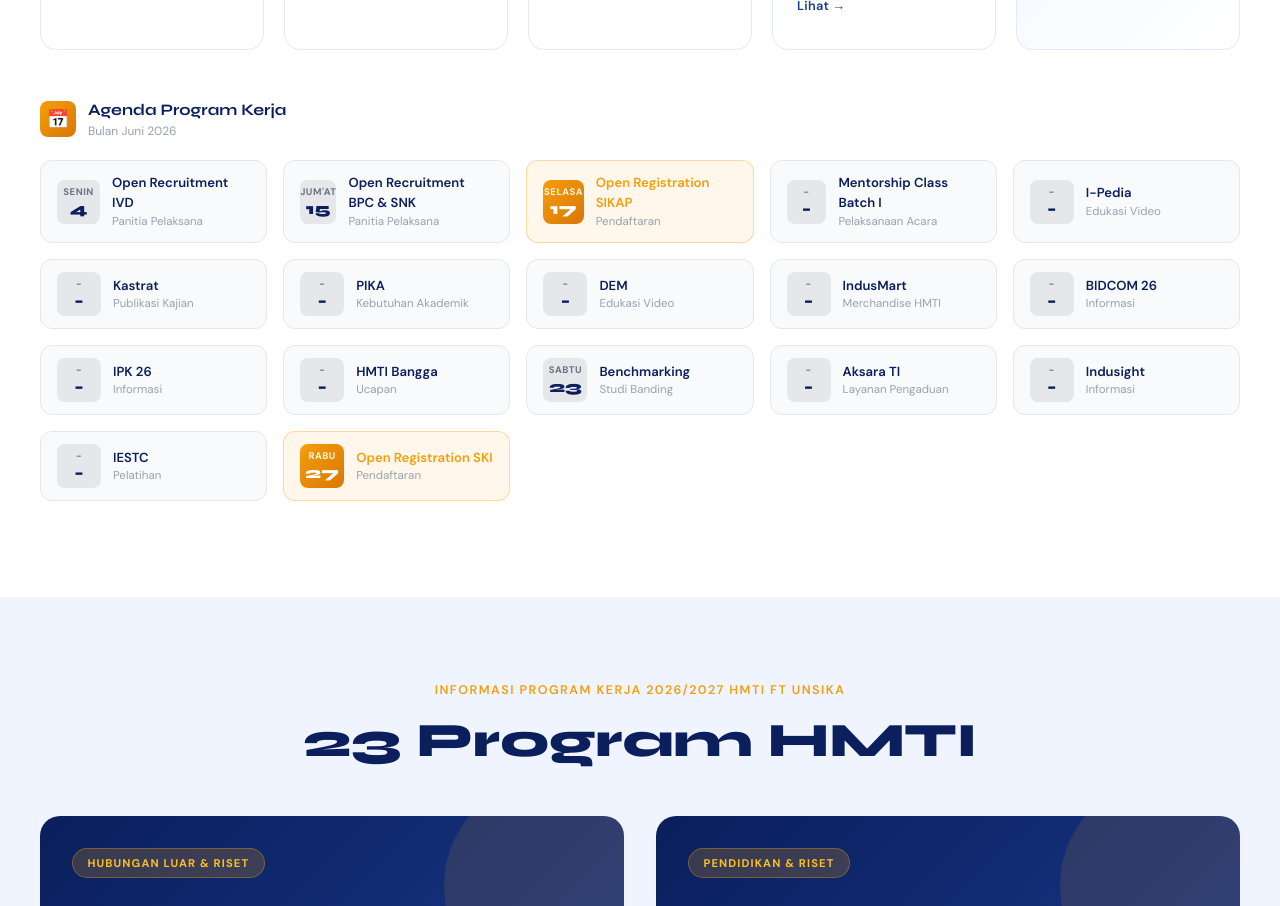
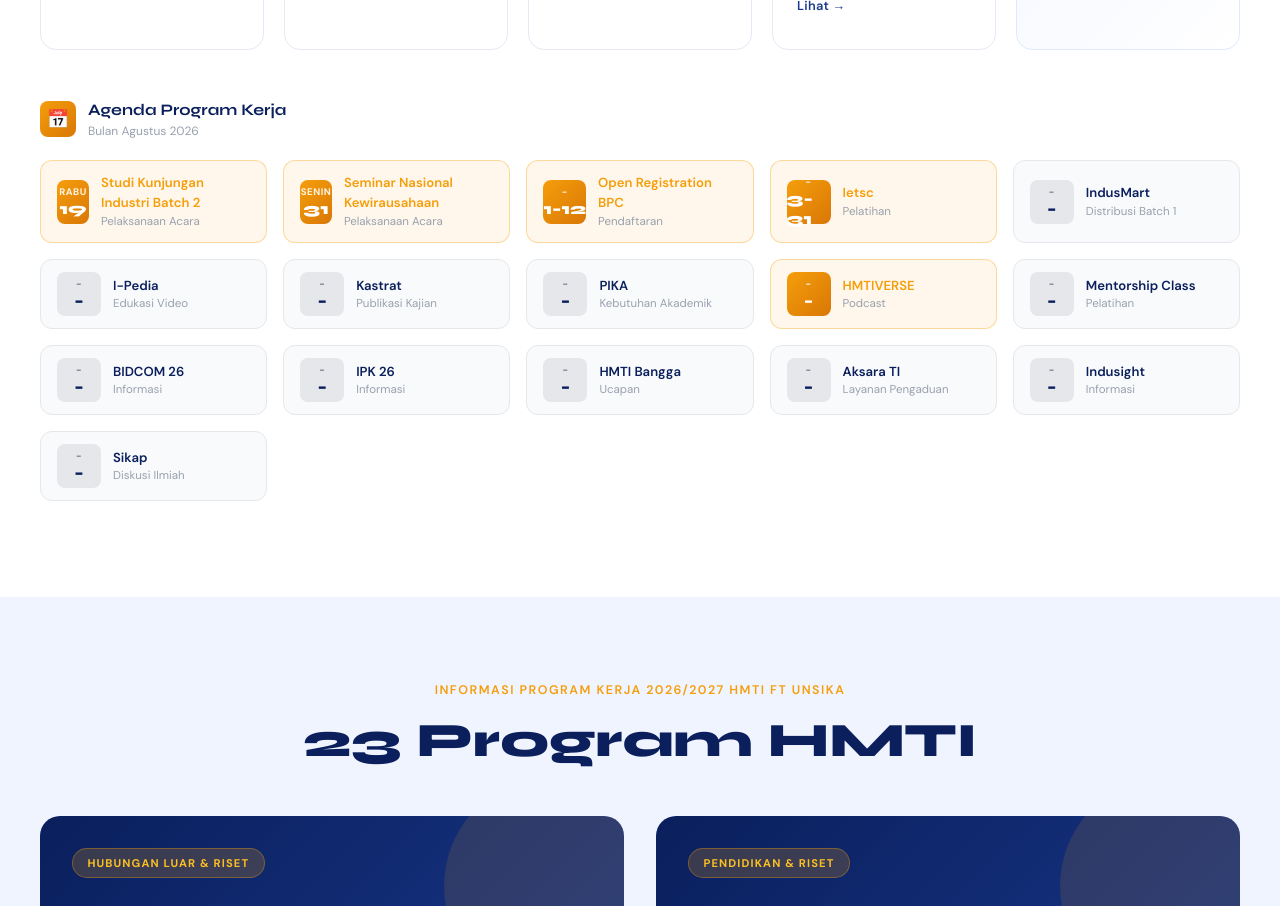
Before and after one commit to hmti-ft-unsika/hmti-ft-unsika.github.io, a Next.js app: page / in a window 1280 px wide. Shown: the part 3160-4066 px from the top of the page. Built offline with nearby package versions, Linux system fonts and the light colour scheme.

Commit message:
update ipk

```diff
--- a/src/app/page.tsx
+++ b/src/app/page.tsx
@@ -188,43 +188,51 @@ const kabinetData = {
 // Silakan ubah data di bawah ini setiap bulan untuk update proker
 // ==========================================
 const agendaBulanIni = {
-  bulan: "Bulan Juni",
+  bulan: "Bulan Agustus",
   tahun: "2026",
   kegiatan: [
     {
       id: 1,
-      tanggal: "4",
-      hari: "Senin",
-      nama: "Open Recruitment IVD",
-      deskripsi: "Panitia Pelaksana",
-      highlight: false
+      tanggal: "19",
+      hari: "Rabu",
+      nama: "Studi Kunjungan Industri Batch 2",
+      deskripsi: "Pelaksanaan Acara",
+      highlight: true
     },
     {
       id: 2,
-      tanggal: "15",
-      hari: "Jum'at",
-      nama: "Open Recruitment BPC & SNK",
-      deskripsi: "Panitia Pelaksana",
-      highlight: false
+      tanggal: "31",
+      hari: "Senin",
+      nama: "Seminar Nasional Kewirausahaan",
+      deskripsi: "Pelaksanaan Acara",
+      highlight: true
     },
     {
       id: 3,
-      tanggal: "17",
-      hari: "Selasa",
-      nama: "Open Registration SIKAP",
+      tanggal: "1-12",
+      hari: "-",
+      nama: "Open Registration BPC",
       deskripsi: "Pendaftaran",
       highlight: true
     },
     {
       id: 4,
+      tanggal: "3-31",
+      hari: "-",
+      nama: "Ietsc",
+      deskripsi: "Pelatihan",
+      highlight: true
+    },
+    {
+      id: 5,
       tanggal: "-",
       hari: "-",
-      nama: "Mentorship Class Batch I",
-      deskripsi: "Pelaksanaan Acara",
+      nama: "IndusMart",
+      deskripsi: "Distribusi Batch 1",
       highlight: false
     },
     {
-      id: 5,
+      id: 6,
       tanggal: "-",
       hari: "-",
       nama: "I-Pedia",
@@ -232,7 +240,7 @@ const agendaBulanIni = {
       highlight: false
     },
     {
-      id: 6,
+      id: 7,
       tanggal: "-",
       hari: "-",
       nama: "Kastrat",
@@ -240,7 +248,7 @@ const agendaBulanIni = {
       highlight: false
     },
     {
-      id: 7,
+      id: 8,
       tanggal: "-",
       hari: "-",
       nama: "PIKA",
@@ -251,16 +259,16 @@ const agendaBulanIni = {
       id: 8,
       tanggal: "-",
       hari: "-",
-      nama: "DEM",
-      deskripsi: "Edukasi Video",
-      highlight: false
+      nama: "HMTIVERSE",
+      deskripsi: "Podcast",
+      highlight: true
     },
     {
       id: 9,
       tanggal: "-",
       hari: "-",
-      nama: "IndusMart",
-      deskripsi: "Merchandise HMTI",
+      nama: "Mentorship Class",
+      deskripsi: "Pelatihan",
       highlight: false
     },
     {
@@ -289,14 +297,6 @@ const agendaBulanIni = {
     },
     {
       id: 13,
-      tanggal: "23",
-      hari: "Sabtu",
-      nama: "Benchmarking",
-      deskripsi: "Studi Banding",
-      highlight: false
-    },
-    {
-      id: 14,
       tanggal: "-",
       hari: "-",
       nama: "Aksara TI",
@@ -304,7 +304,7 @@ const agendaBulanIni = {
       highlight: false
     },
     {
-      id: 15,
+      id: 14,
       tanggal: "-",
       hari: "-",
       nama: "Indusight",
@@ -312,21 +312,13 @@ const agendaBulanIni = {
       highlight: false
     },
     {
-      id: 16,
+      id: 15,
       tanggal: "-",
       hari: "-",
-      nama: "IESTC",
-      deskripsi: "Pelatihan",
+      nama: "Sikap",
+      deskripsi: "Diskusi Ilmiah",
       highlight: false
-    },
-    {
-      id: 17,
-      tanggal: "27",
-      hari: "Rabu",
-      nama: "Open Registration SKI",
-      deskripsi: "Pendaftaran",
-      highlight: true
-    },
+    }
   ]
 };
 
```
